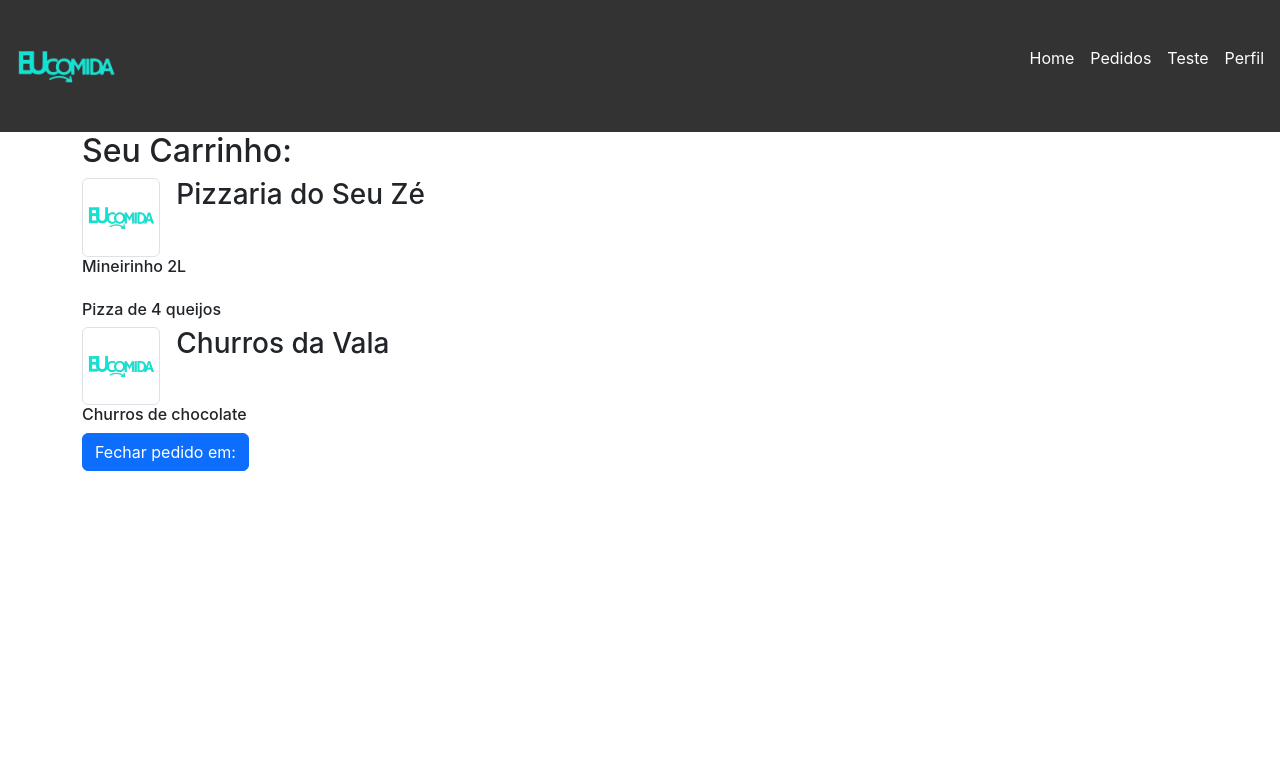
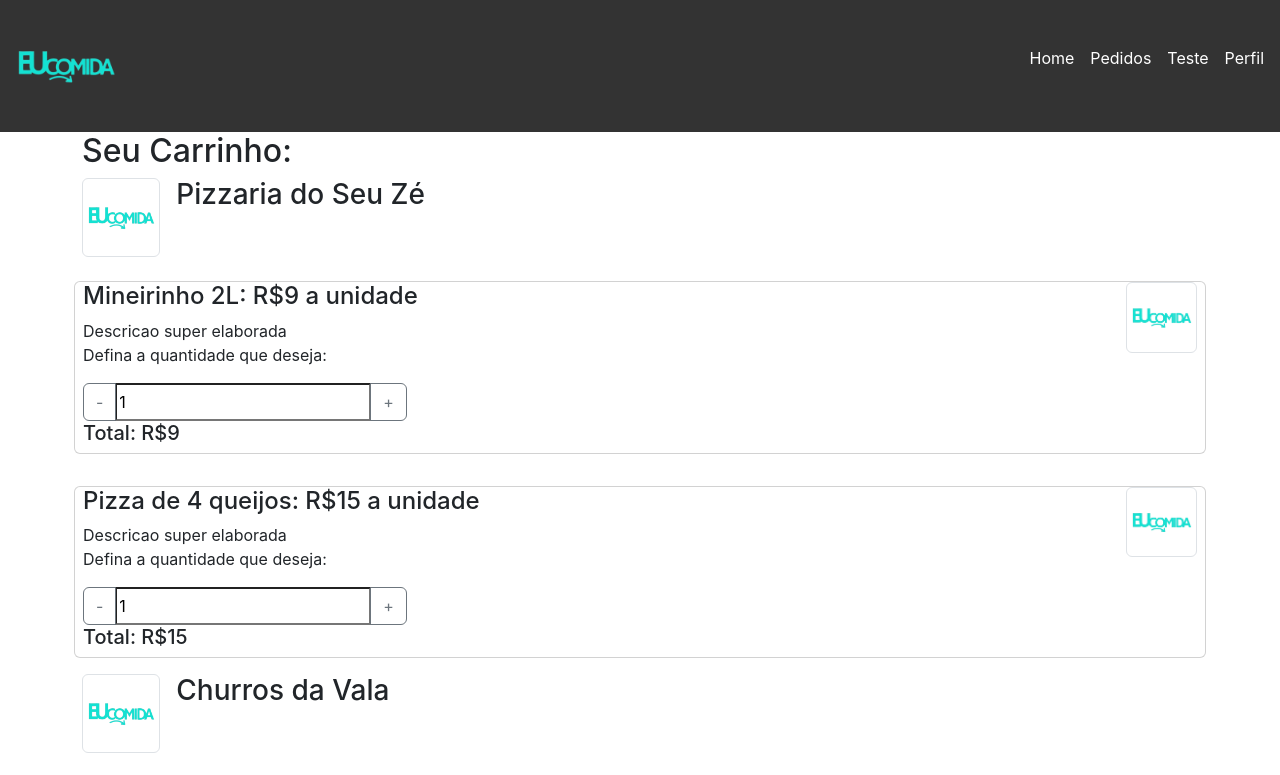
Before and after one commit to Mathamen/trabalho-padroes-software, a React (Create React App) app in the folder frontend/: page /carrinho in a window 1280 px wide. Shown: the top 775 px of the page. Built offline with nearby package versions, Linux system fonts and the light colour scheme.

Commit message:
Quase fechando o card dos carrinhos
Falta só fazer a logica de calcular o total

```diff
--- /dev/null
+++ b/frontend/src/Components/CardCarrinho/CardCarrinho.jsx
@@ -0,0 +1,30 @@
+import React, {useState} from "react";
+
+export default function CardCarrinho(props)
+{
+    const[quantidade, setQuantidade] = useState(1);
+    return(
+        <div className="card mb-3">
+            <div className="row">
+                <div className="col-md-11">
+                    <h4 className="card-title">{props.nomeProduto}: R${props.preco} a unidade</h4>
+                    <p className="card-text">{props.descricao}<br/>Defina a quantidade que deseja:</p>
+
+                    <div className="input-group">  {/*|-| 1 |+|*/}
+                        <button className="btn btn-outline-secondary" id="MenosQuantidade" type="button" onClick={() => quantidade > 1 ? setQuantidade(quantidade - 1) : ""}>-</button>
+                        <input readOnly defaultValue={quantidade} value={quantidade} className="formControl" id="QuantidadeProduto"></input>
+                        <button className="btn btn-outline-secondary" id="MaisQuantidade" type="button" onClick={() => quantidade < 10 ? setQuantidade(quantidade + 1) : ""}>+</button>
+                    </div>
+
+                    <h5 className="card-title">Total: R${props.preco * quantidade}</h5>
+                </div>
+                <div className="col-md-1">
+                    <img src={props.logo} className="img-thumbnail"></img>
+                </div>
+            </div>
+
+        </div>
+    );
+
+
+}
--- a/frontend/src/pages/Carrinho/Carrinho.jsx
+++ b/frontend/src/pages/Carrinho/Carrinho.jsx
@@ -1,5 +1,7 @@
-import React from "react";
+import React, {useState} from "react";
+
 import LogoTeste from '../../images/logo2.png';
+import CardCarrinho from "../../Components/CardCarrinho/CardCarrinho";
 
 export default function Carrinho()
 {
@@ -19,22 +21,28 @@ export default function Carrinho()
         {
             cnpjRestaurante : "00000",
             nomeProduto: "Mineirinho 2L",
+            descricao: "Descricao super elaborada",
             preco : 9,
             logo : LogoTeste
         },
         {
             cnpjRestaurante : "111111",
             nomeProduto: "Churros de chocolate",
+            descricao: "Descricao super elaborada",
             preco : 5,
             logo : LogoTeste
         },
         {
             cnpjRestaurante : "00000",
             nomeProduto: "Pizza de 4 queijos",
+            descricao: "Descricao super elaborada",
             preco : 15,
             logo : LogoTeste
         }
     ];
+
+    //const [precoTotal, setPrecoTotal] = useState(0);
+
     return(
         <div className="container">
             <h2>Seu Carrinho: </h2>
@@ -49,11 +57,13 @@ export default function Carrinho()
                     </div>
 
                 </div>
+                <br />
                 <div className="row g-3">
                 {produtosPedidos
                     .filter((produto) => produto.cnpjRestaurante === restaurante.cnpj)
                     .map((prod) => (
-                    <h6 key={prod.nomeProduto}>{prod.nomeProduto}</h6>
+                    <CardCarrinho {...prod} />
+
                 ))}
                 </div>
 
--- a/frontend/src/pages/pedidos/FazerPedido/PageRestauranteEscolhido.jsx
+++ b/frontend/src/pages/pedidos/FazerPedido/PageRestauranteEscolhido.jsx
@@ -2,7 +2,7 @@ import React, {useState, useEffect } from "react";
 import LogoTeste from '../../../images/logo2.png';
 
 import CardProduto from "../../../Components/ItemCardapio/CardProduto.jsx";
-import {Link, useLocation} from 'react-router-dom';
+import {useLocation} from 'react-router-dom';
 
 
 const produtos = [
```
Also changed, not shown: frontend/src/Components/ItemCardapio/CardProduto.jsx (+0 -8 lines).
